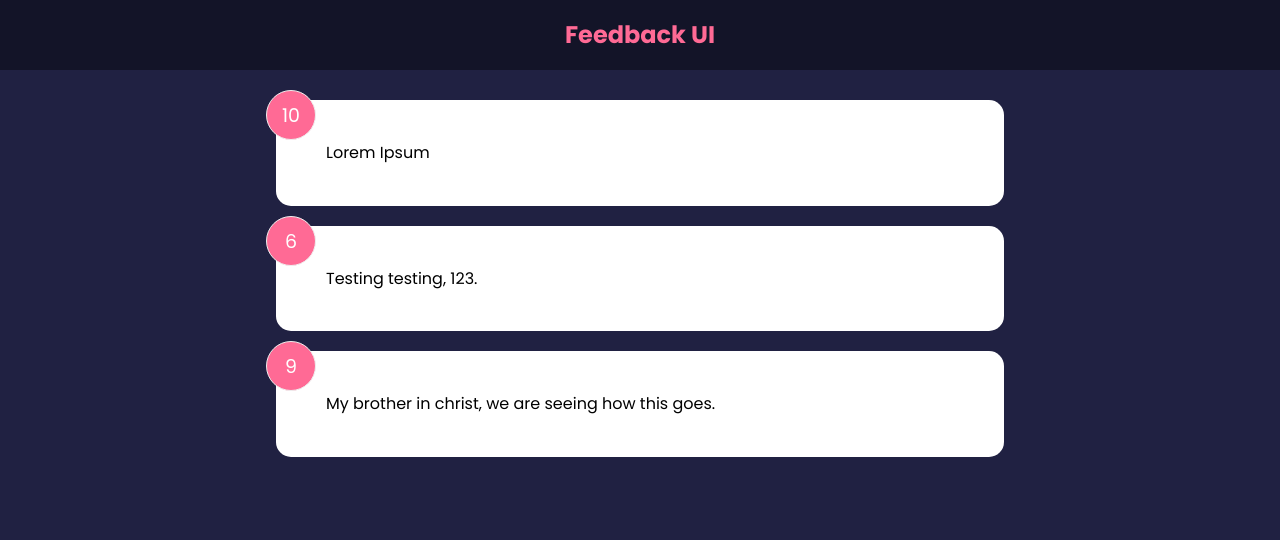
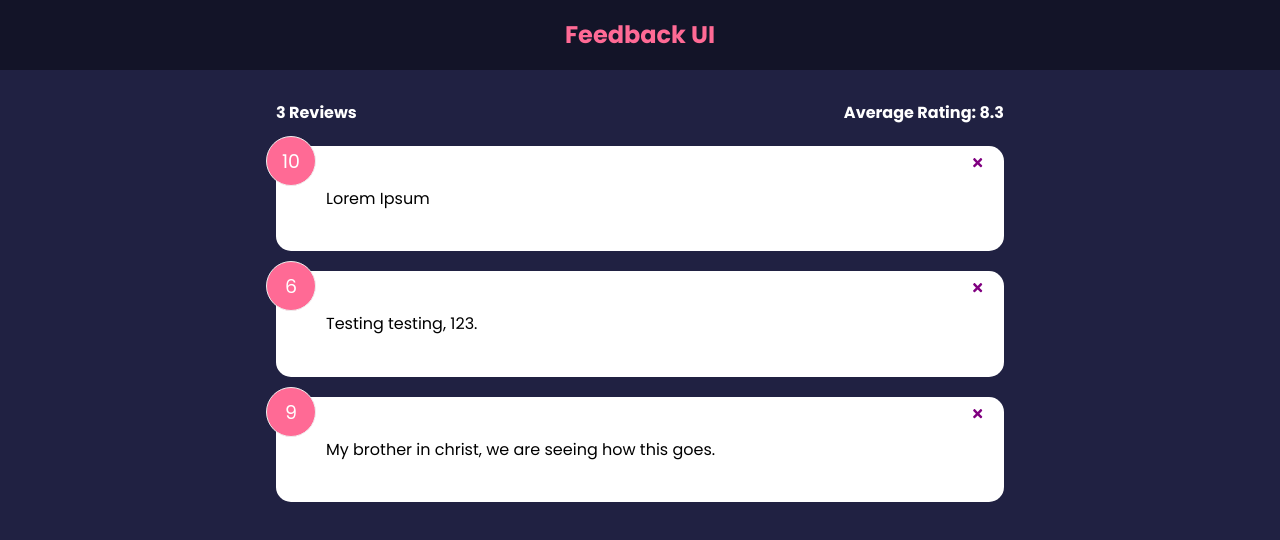
Before and after one commit to matt-scott0/feedback-project, a React (Create React App) app: page / in a window 1280 px wide. Shown: the top 540 px of the page. Built offline with nearby package versions, Linux system fonts and the light colour scheme.

Commit message:
Adding in statistics for average ratings.

```diff
--- a/package.json
+++ b/package.json
@@ -8,6 +8,7 @@
     "@testing-library/user-event": "^13.5.0",
     "react": "^18.0.0",
     "react-dom": "^18.0.0",
+    "react-icons": "^4.3.1",
     "react-scripts": "5.0.0",
     "web-vitals": "^2.1.4"
   },
--- a/src/App.js
+++ b/src/App.js
@@ -2,16 +2,24 @@
 import Header from './components/header'
 import FeedbackList from './components/FeedbackList'
 import FeedbackData from './data/FeedbackData'
+import FeedbackStats from './components/FeedbackStats'
+
 
 function App() {
     const [feedback, setFeedback] = useState(FeedbackData)
 
+    const deleteFeedback = (id) => {
+        if(window.confirm("Are you sure you want to delete?")) {
+            setFeedback(feedback.filter((item) => item.id !== id))
+        }
+    }
 
     return (
         <>
             <Header />
             <div className="container">
-                <FeedbackList feedback={feedback}/>
+                <FeedbackStats feedback={feedback}/>
+                <FeedbackList feedback={feedback} handleDelete={deleteFeedback}/>
             </div>
         </>
 
--- a/src/components/FeedbackItem.jsx
+++ b/src/components/FeedbackItem.jsx
@@ -1,10 +1,15 @@
+import { FaTimes } from 'react-icons/fa'
 import Card from './shared/Card'
 import PropTypes from 'prop-types'
 
-function FeedbackItem({item}) {
+function FeedbackItem({item, handleDelete}) {
+
     return (
        <Card>
            <div className="num-display">{item.rating}</div>
+            <button onClick={() => handleDelete(item.id)} className="close">
+                <FaTimes color='purple'/>
+            </button>
            <div className="text-display">{item.text}</div>
         </Card>
     )
--- a/src/components/FeedbackList.jsx
+++ b/src/components/FeedbackList.jsx
@@ -1,7 +1,7 @@
 import FeedbackItem from "./FeedbackItem";
 import PropTypes from 'prop-types'
 
-function FeedbackList({feedback}) {
+function FeedbackList({ feedback, handleDelete }) {
     if(!feedback || feedback.length === 0) {
         return <p>No feedback yet.</p>
     }
@@ -10,7 +10,7 @@
     return(
         <div className="feedback-list">
             {feedback.map((item) => (
-                <FeedbackItem key={item.id} item={item}/>
+                <FeedbackItem key={item.id} item={item} handleDelete={handleDelete}/>
             ))}
         </div>
     )
--- /dev/null
+++ b/src/components/FeedbackStats.jsx
@@ -0,0 +1,24 @@
+import PropTypes from 'prop-types'
+
+function FeedbackStats({ feedback } ) {
+
+    //Calculate ratings average.
+    let average =  feedback.reduce((acc, curr) => {
+        return acc + curr.rating
+    }, 0) / feedback.length;
+
+    average = average.toFixed(1).replace(/[.,]0$/, '');
+
+    return (
+        <div className="feedback-stats">
+            <h4>{feedback.length} Reviews</h4>
+            <h4>Average Rating: {isNaN(average) ? 0 : average}</h4>
+        </div>
+    )
+}
+
+FeedbackStats.propTypes = {
+    feedback: PropTypes.array.isRequired,
+}
+
+export default FeedbackStats
```
Also changed, not shown: 1 other file (tests, documents, lock files or other folders).
